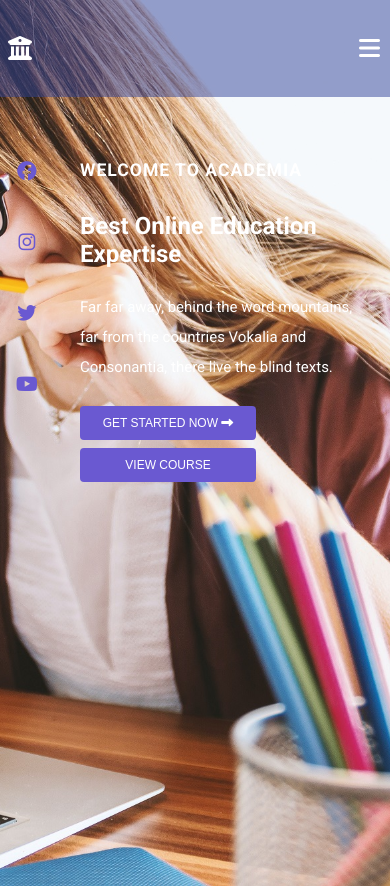
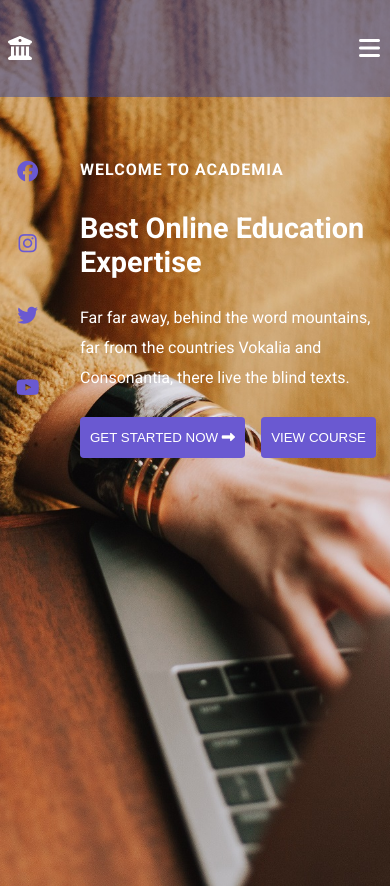
Before and after one commit to Ali-jalili/Educational-Website, a React (Create React App) app in the folder my-educational/: page / in a window 390 px wide. Shown: the top 888 px of the page. Built offline with nearby package versions, Linux system fonts and the light colour scheme.

Commit message:
Responsive header problem solved

```diff
--- a/my-educational/src/App.js
+++ b/my-educational/src/App.js
@@ -6,7 +6,15 @@ function App() {
   return (
     <>
       <BrowserRouter>
-        <Home />
+
+        <Routes>
+
+          <Route path='/' element={<Home />} />
+
+
+        </Routes>
+
+
       </BrowserRouter>
     </>
   );
--- a/my-educational/src/Components/Page/Home/Header/Header.css
+++ b/my-educational/src/Components/Page/Home/Header/Header.css
@@ -1,7 +1,7 @@
 
 .header{
     height: 105vh;
-    background-image: url('../../../../../public/Img/jeshoots-com--2vD8lIhdnw-unsplash.jpg');
+    background-image: url('../../../../../public/Img/christin-hume-Hcfwew744z4-unsplash.jpg');
     background-size: cover;
     background-attachment: fixed;
     background-position: center;
@@ -27,7 +27,7 @@
     gap: 1.5rem;
     position: relative;
     top: 10rem;
-    width: 50%;
+
 }
 .title-heading{
     color: #ffff;
@@ -55,6 +55,7 @@ font-size: 1.5rem;
 .button-heading{
     display: flex;
     gap: 1rem;
+
 }
 
 .btn-heading{
@@ -74,7 +75,7 @@ padding: 13px 10px;
     justify-content: space-between;
     flex-direction: column;
     align-items: center;
-    gap: 3.8rem;
+        gap: 2.8rem;
 }
 
 .items-social{
@@ -84,7 +85,7 @@ padding: 13px 10px;
 }
 
 .items-social:hover{
-    color: var(--hover-color);
+    color: #ffff;
 }
 
 @media screen and (max-width :830px){
@@ -103,7 +104,7 @@ font-size: 1.3rem;
 
 .p-heading{
     color: #ffff;
-    font-size: 15px;
+    font-size: 18px;
     line-height: 30px;
 }
 
@@ -119,34 +120,27 @@ font-size: 1.3rem;
 
 }
 
-@media screen and (max-width :572px){
-    .box-info{
-        width: 70%;
-    }
+@media screen and (max-width:442px){
+   .heading-text-1 {
+    font-size: 1rem;
+}
+.heading-text-2 {
+    font-size: 1.8rem;
+}
 
-    .heading-text-1{
-        font-size: 1.1rem;
-    }
+.button-heading{
+    display: flex;
+    flex-wrap: wrap;
+}
+
+.p-heading{
+    font-size: 16px;
+}
+}
 
 
-    .heading-text-2{
-        font-size:1.5rem ;
-    }
-    .p-heading{
-        font-size: 15px;
-    }
-    .items-social{
-        font-size: 1.2rem;
-    }
-    .button-heading{
-        display: flex;
-        flex-direction: column;
-        gap: 0.5rem;
-    }
-
-    .btn-heading{
-        font-size: 12px;
-        padding: 10px 21px;
-        width: 11rem;
-    }
+@media screen and (max-width:340px){
+    .heading-text-2 {
+    font-size: 1.1rem;
 }
+}
--- a/my-educational/src/Components/Page/Home/Home.jsx
+++ b/my-educational/src/Components/Page/Home/Home.jsx
@@ -6,8 +6,6 @@ const Home = () => {
     return (
         <>
             <Header />
-
-
             <Main />
         </>
     )
--- a/my-educational/src/Components/Page/Home/Main/Main.css
+++ b/my-educational/src/Components/Page/Home/Main/Main.css
@@ -91,6 +91,45 @@
     transition: 0.3s;
 }
 
+
+
+.awrapper-home{
+    margin-top: 3rem;
+}
+
+.sub-data{
+
+
+    display: flex;
+    justify-content: space-between;
+    align-items: center;
+}
+
+.data-box{
+    display: flex;
+    gap: 0.6rem;
+    align-items: center;
+
+}
+
+.data-box-icon i{
+    font-size: var(--h1-font-size);
+    color: var(--first-color);
+}
+
+.data-box-text{
+    display: flex;
+    flex-direction: column;
+    gap: 0.5rem;
+    font-size: var(--normal-font-size);
+    color: var(--first-color);
+    transition: 0.3s;
+}
+
+.data-box-text:hover{
+    color: var(--hover-color);
+}
+
 @media screen and (max-width:840px) {
 
     .box-info-about{
@@ -129,45 +168,13 @@
     font-size: 2rem;
 }
 
-}
-
-
-
-
-.awrapper-home{
-    margin-top: 3rem;
-}
-
 .sub-data{
-    /* display: grid;
-    grid-template-columns: repeat(auto-fit, minmax(200px, 1fr)); */
-
-    display: flex;
-    justify-content: space-between;
-    align-items: center;
+    display: grid;
+    grid-template-columns: repeat(auto-fit, minmax(400px, 1fr));
 }
 
 .data-box{
-    display: flex;
-    gap: 0.6rem;
-    align-items: center;
+    padding: 30px 0px;
+}
 
 }
-
-.data-box-icon i{
-    font-size: var(--h1-font-size);
-    color: var(--first-color);
-}
-
-.data-box-text{
-    display: flex;
-    flex-direction: column;
-    gap: 0.5rem;
-    font-size: var(--h3-font-size);
-    color: var(--first-color);
-    transition: 0.3s;
-}
-
-.data-box-text:hover{
-    color: var(--hover-color);
-}
--- a/my-educational/src/Components/Page/Home/Main/Main.jsx
+++ b/my-educational/src/Components/Page/Home/Main/Main.jsx
@@ -96,7 +96,7 @@ const Main = () => {
 
             </section>
 
-            <section className='awrapper-home'>
+            {/* <section className='awrapper-home'>
 
                 <div className='awrapper container'>
 
@@ -151,20 +151,12 @@ const Main = () => {
                         </div>
 
 
-
-
-
-
-
                     </div>
 
                 </div>
 
 
-            </section>
-
-
-
+            </section> */}
 
 
         </main>
```
